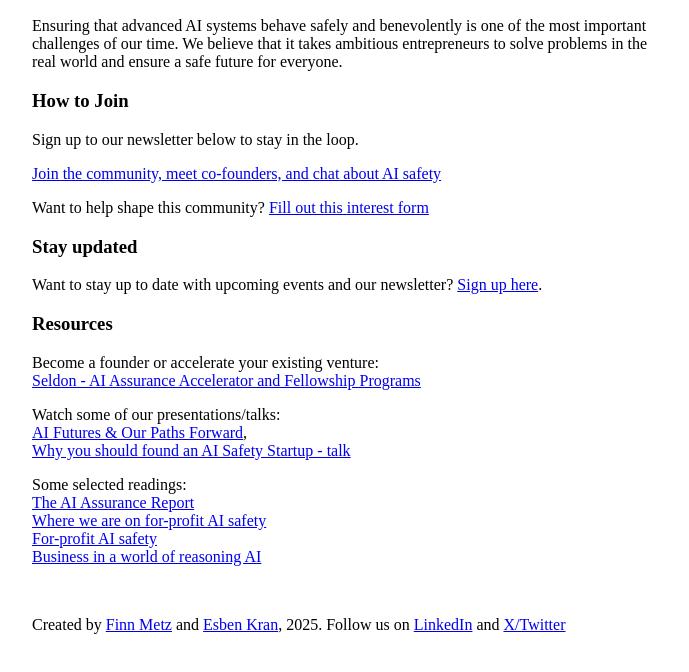
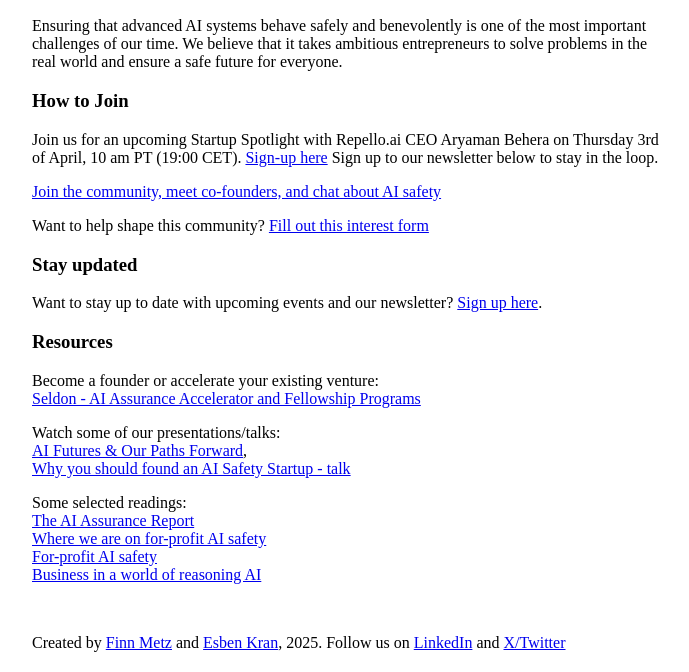
Before and after one commit to CptMgm/aisfounders, a plain HTML site: page index.html in a window 1280 px wide. Shown: the part 128-800 px from the top of the page, without its empty margins (292-981 px from the left). Drawn offline with Linux system fonts and the light colour scheme.

Commit message:
Repello.ai

```diff
--- a/index.html
+++ b/index.html
@@ -33,6 +33,7 @@
 
         <h3>How to Join</h3>
         <p>
+            Join us for an upcoming Startup Spotlight with Repello.ai CEO Aryaman Behera on Thursday 3rd of April, 10 am PT (19:00 CET). <a href="https://lu.ma/6pk1ctgd" target="_blank">Sign-up here</a>
             Sign up to our newsletter below to stay in the loop.
         </p>
         <p>
```
